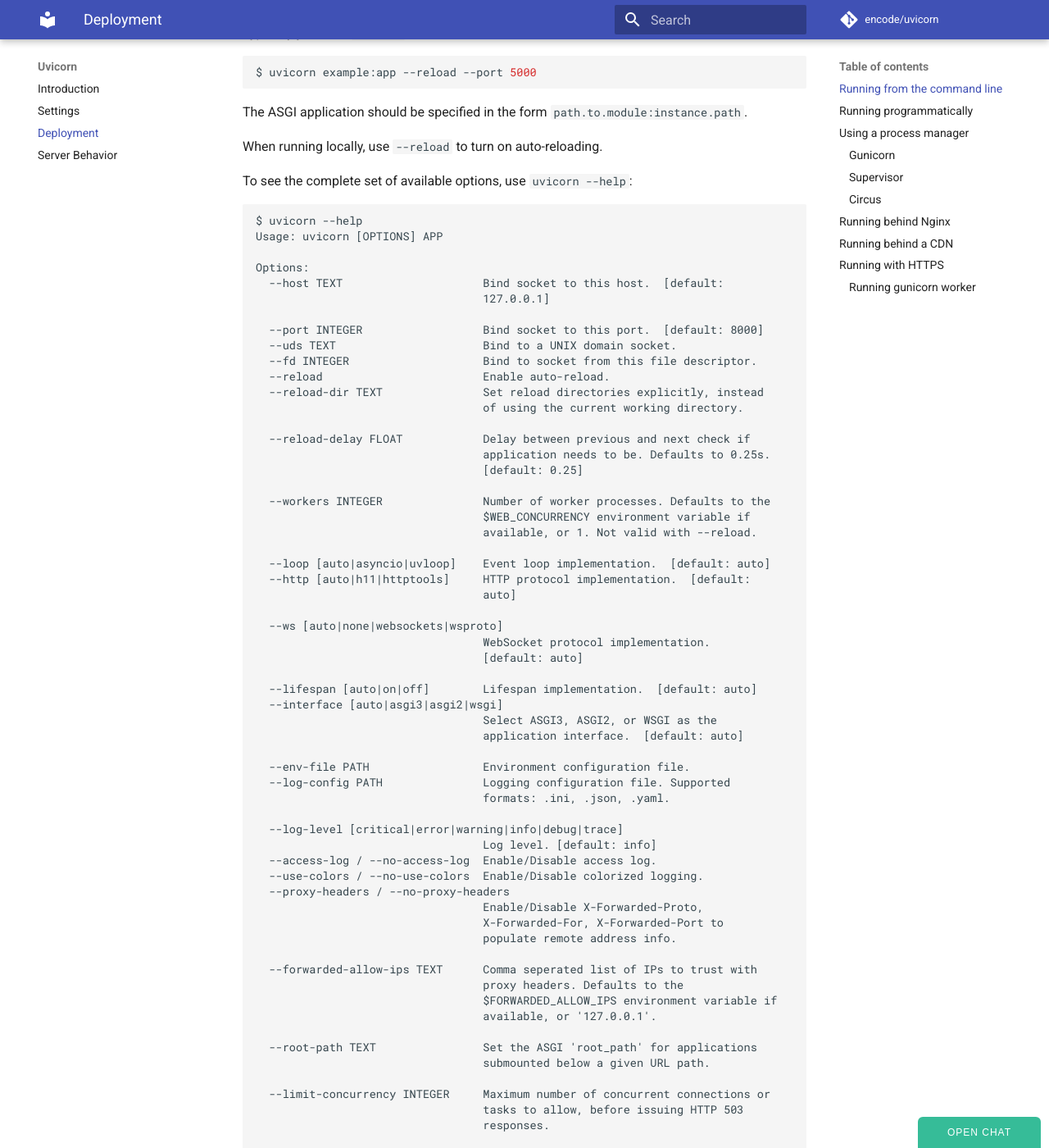
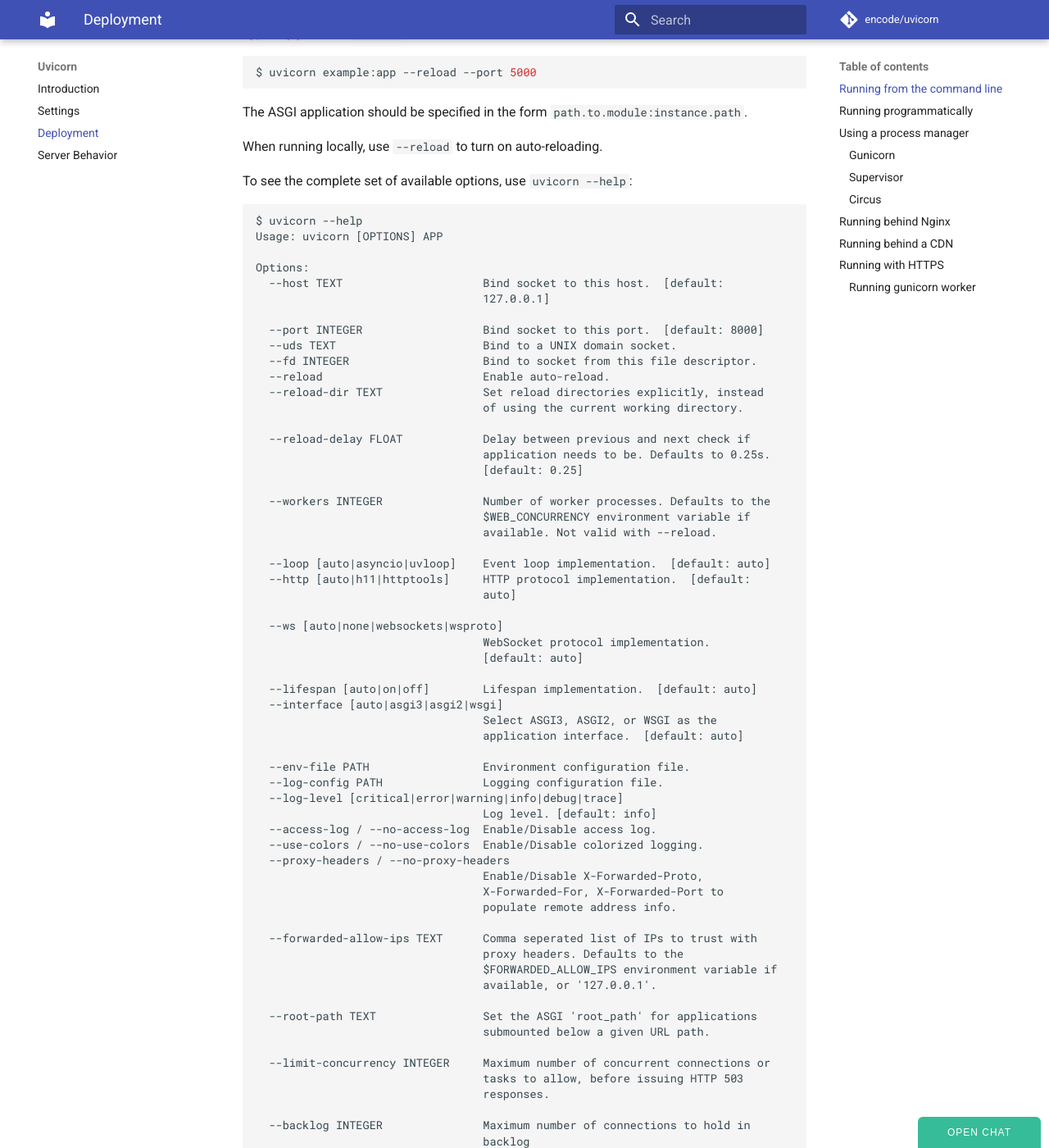
Before and after one commit to encode/uvicorn, an MkDocs documentation site: the page built from docs/deployment.md, in a window 1280 px wide and 1400 px high, scrolled down 479 px. Shown: the whole window at 82% size. Built offline with MkDocs 1.6.1 and Material for MkDocs 9.7.7, drawn with Linux system fonts in a browser that asks for light colours; comment, search, counter and statistics services are not loaded; some of the changed text lies outside the part shown.

```diff
--- a/docs/deployment.md
+++ b/docs/deployment.md
@@ -45,7 +45,7 @@ Options:
 
   --workers INTEGER               Number of worker processes. Defaults to the
                                   $WEB_CONCURRENCY environment variable if
-                                  available, or 1. Not valid with --reload.
+                                  available. Not valid with --reload.
 
   --loop [auto|asyncio|uvloop]    Event loop implementation.  [default: auto]
   --http [auto|h11|httptools]     HTTP protocol implementation.  [default:
@@ -61,9 +61,7 @@ Options:
                                   application interface.  [default: auto]
 
   --env-file PATH                 Environment configuration file.
-  --log-config PATH               Logging configuration file. Supported
-                                  formats: .ini, .json, .yaml.
-
+  --log-config PATH               Logging configuration file.
   --log-level [critical|error|warning|info|debug|trace]
                                   Log level. [default: info]
   --access-log / --no-access-log  Enable/Disable access log.
```
Also changed, not shown: other parts of docs/deployment.md (+0 -4 lines), docs/index.md (+2 -8 lines).
